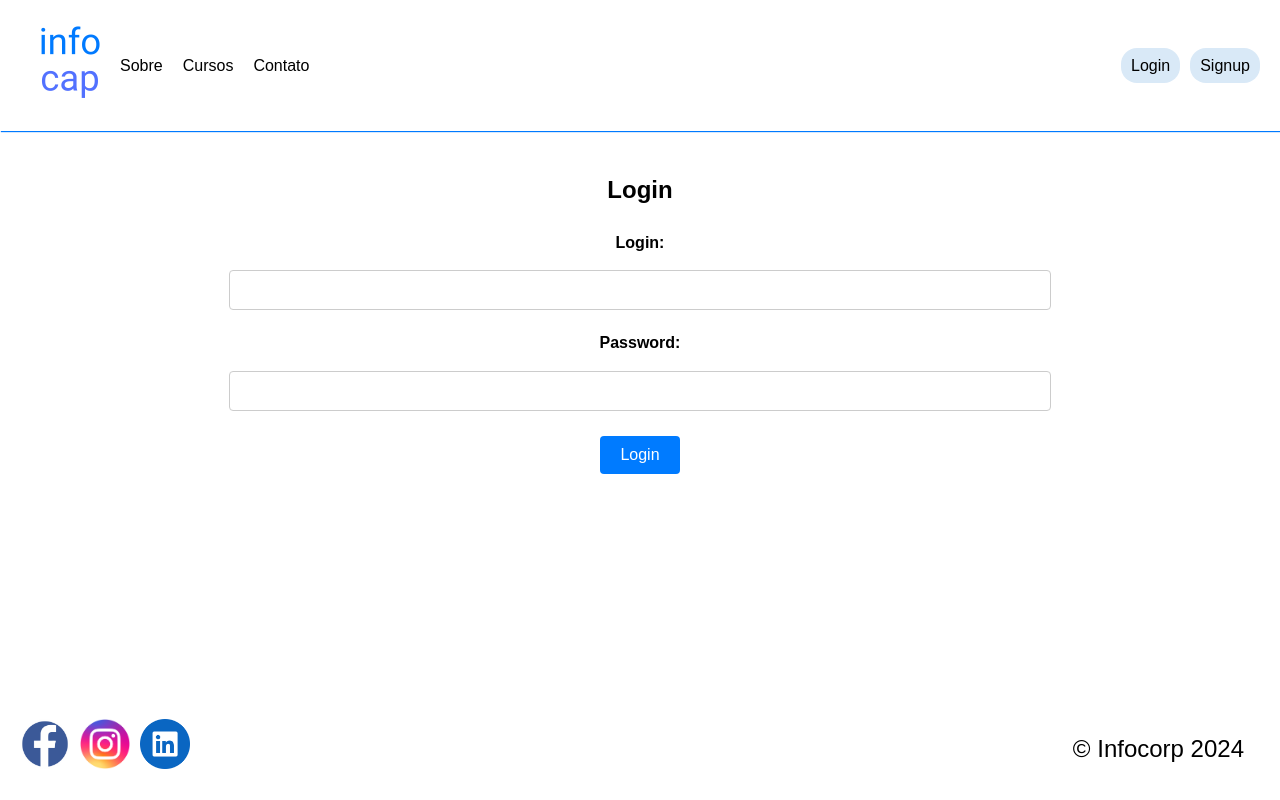
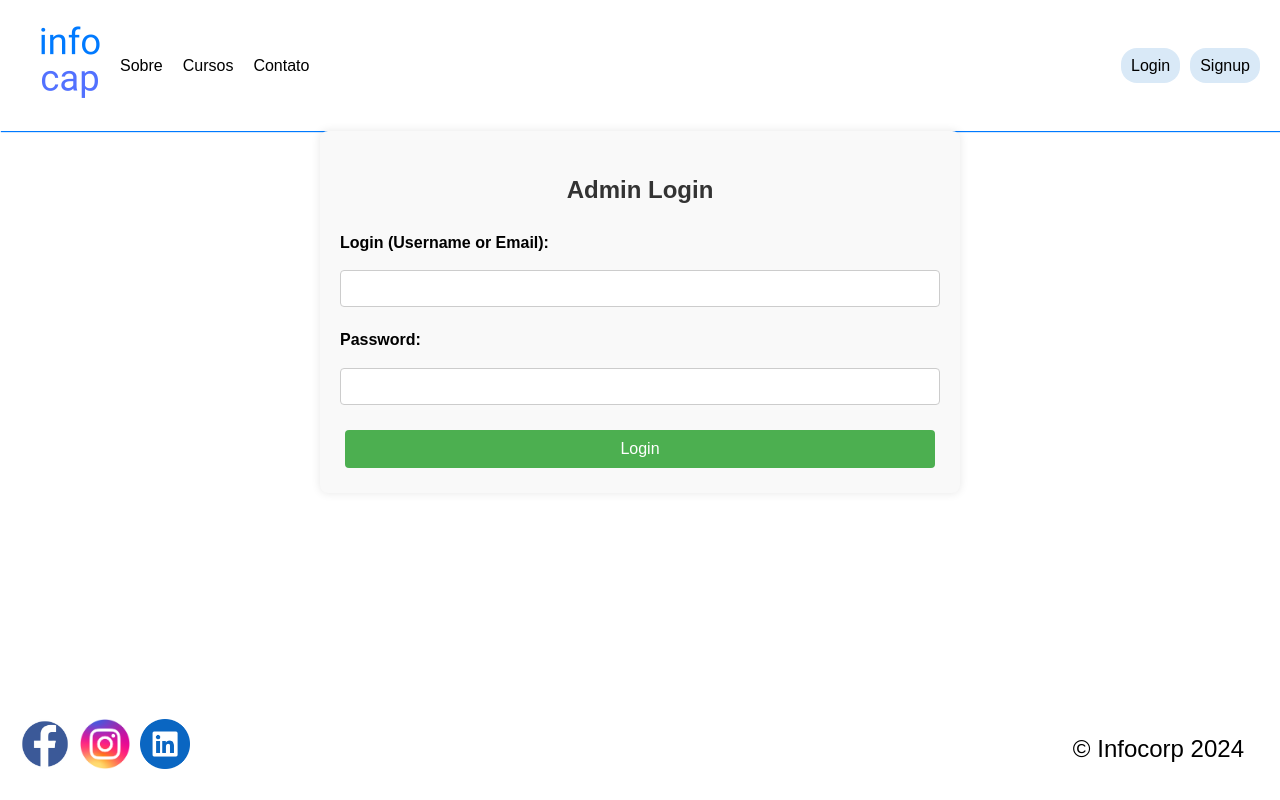
Before and after one commit to murilogillbert/infocap, a React (Vite) app: page /admin in a window 1280 px wide. Built offline with nearby package versions, Linux system fonts and the light colour scheme.

Commit message:
Mudanças no componente admin, sua estilização e no main

```diff
--- a/src/Routes/Admin/Admin.css
+++ b/src/Routes/Admin/Admin.css
@@ -1,65 +1,69 @@
-.container {
-    max-width: 800px;
+.login-container, .admin-container {
+    padding: 20px;
+    background-color: #f9f9f9;
     margin: 0 auto;
-    padding: 20px;
-    font-family: Arial, sans-serif;
+    max-width: 600px;
     border-radius: 8px;
+    box-shadow: 0 0 10px rgba(0, 0, 0, 0.1);
   }
 
-  .header {
+  h2, h3 {
+    color: #333;
+    font-family: 'Arial', sans-serif;
     text-align: center;
-    margin-bottom: 20px;
   }
 
-  .loginForm {
+  form {
     display: flex;
     flex-direction: column;
-    align-items: center;
   }
 
-  .formGroup {
+  form div {
     margin-bottom: 15px;
-    width: 100%;
-    max-width: 400px;
   }
 
-  .label {
-    display: block;
+  form label {
     margin-bottom: 5px;
     font-weight: bold;
   }
 
-  .input {
-    width: 100%;
+  form input {
     padding: 10px;
-    font-size: 16px;
+    border: 1px solid #ccc;
     border-radius: 4px;
-    border: 1px solid #ccc;
   }
 
-  .button {
-    padding: 10px 20px;
-    font-size: 16px;
-    color: #fff;
-    background-color: #007bff;
+  button {
+    padding: 10px 15px;
+    background-color: #4CAF50;
+    color: white;
     border: none;
     border-radius: 4px;
     cursor: pointer;
+    font-size: 16px;
   }
 
-  .dataSection {
-    margin-top: 20px;
+  button:hover {
+    background-color: #45a049;
   }
 
-  .list {
-    list-style: none;
-    padding: 0;
+  .table {
+    width: 100%;
+    border-collapse: collapse;
+    margin: 20px 0;
+    font-size: 18px;
+    text-align: left;
   }
 
-  .listItem {
-    padding: 10px;
-    margin-bottom: 5px;
-    background-color: #fff;
-    border-radius: 4px;
-    box-shadow: 0 0 5px rgba(0,0,0,0.1);
+  .table th, .table td {
+    padding: 12px;
+    border: 1px solid #ddd;
   }
+
+  .table th {
+    background-color: #f2f2f2;
+  }
+
+  .table tbody tr:nth-child(even) {
+    background-color: #f9f9f9;
+  }
--- a/src/Routes/Admin/Admin.jsx
+++ b/src/Routes/Admin/Admin.jsx
@@ -1,15 +1,13 @@
-import React, { useState, useEffect } from 'react';
-import axios from 'axios';
+import React, { useState } from 'react';
+import { useNavigate } from 'react-router-dom';
 import './Admin.css';
 
 const Admin = () => {
-  const [token, setToken] = useState(null);
-  const [userRole, setUserRole] = useState(null);
-  const [data, setData] = useState({ users: [], courses: [], monitors: [] });
-  const [credentials, setCredentials] = useState({
-    login: '',
-    password: ''
-  });
+  const [credentials, setCredentials] = useState({ login: '', password: '' });
+  const [isAuthenticated, setIsAuthenticated] = useState(false);
+  const [users, setUsers] = useState([]);
+  const [courses, setCourses] = useState([]);
+  const navigate = useNavigate();
 
   const handleChange = (e) => {
     setCredentials({
@@ -18,131 +16,118 @@ const Admin = () => {
     });
   };
 
-  const handleLogin = async (e) => {
+  const handleSubmit = async (e) => {
     e.preventDefault();
     try {
-      const response = await fetch('https://infocap-back.onrender.com/auth/login', {
-        method: 'POST',
-        headers: {
-          'Content-Type': 'application/json',
-        },
-        body: JSON.stringify(credentials),
-      });
-
+      const response = await fetch('https://infocap-back.onrender.com/user/findAll');
       if (response.ok) {
         const data = await response.json();
-        localStorage.setItem('login', credentials.login); // Store login for later use
-        setToken(data.token);
-        localStorage.setItem('token', data.token);
+        const user = data.find(
+          (user) =>
+            (user.login === credentials.login || user.email === credentials.login) &&
+            user.role === 'ADMIN'
+        );
+
+        if (user) {
+          setIsAuthenticated(true);
+          setUsers(data);  // Armazena todos os usuários
+          // Fetch courses data (assumindo que você tem uma rota para isso)
+          const coursesResponse = await fetch('https://infocap-back.onrender.com/courses');
+          if (coursesResponse.ok) {
+            const coursesData = await coursesResponse.json();
+            setCourses(coursesData);
+          } else {
+            console.error('Failed to fetch courses');
+          }
+        } else {
+          console.error('Invalid credentials or not an admin');
+        }
       } else {
-        console.error('Failed to login');
+        console.error('Failed to fetch users');
       }
     } catch (error) {
       console.error('Error:', error);
     }
   };
 
-  useEffect(() => {
-    const verifyTokenAndRole = async () => {
-      if (token) {
-        try {
-          const userResponse = await axios.get('https://infocap-back.onrender.com/user/findAll', {
-            headers: {
-              Authorization: `Bearer ${token}`,
-            },
-          });
-
-          const currentUser = userResponse.data.find(user => user.login === localStorage.getItem('login'));
-
-          if (currentUser && currentUser.role === 'ADMIN') {
-            setUserRole('ADMIN');
-            fetchData(token);
-          } else {
-            alert('Você não tem permissão para acessar esta página.');
-          }
-        } catch (error) {
-          console.error('Erro ao verificar token e role:', error);
-          alert('Erro ao verificar token e role.');
-        }
-      }
-    };
-
-    const fetchData = async (token) => {
-      try {
-        const usersResponse = await axios.get('https://infocap-back.onrender.com/user/findAll', {
-          headers: {
-            Authorization: `Bearer ${token}`,
-          },
-        });
-        const coursesResponse = await axios.get('https://infocap-back.onrender.com/course/findAll', {
-          headers: {
-            Authorization: `Bearer ${token}`,
-          },
-        });
-
-        setData({
-          users: usersResponse.data,
-          courses: coursesResponse.data,
-          monitors: usersResponse.data.filter(user => user.role === 'MONITOR'),
-        });
-      } catch (error) {
-        console.error('Erro ao buscar dados:', error);
-      }
-    };
-
-    verifyTokenAndRole();
-  }, [token]);
-
-  if (!token) {
+  if (!isAuthenticated) {
     return (
-      <div className="container">
-        <h2 className="header">Login</h2>
-        <form onSubmit={handleLogin} className="loginForm">
-          <div className="formGroup">
-            <label className="label">Login:</label>
-            <input type="text" name="login" value={credentials.login} onChange={handleChange} required className="input" />
+      <div className="login-container">
+        <h2>Admin Login</h2>
+        <form onSubmit={handleSubmit}>
+          <div>
+            <label>Login (Username or Email):</label>
+            <input
+              type="text"
+              name="login"
+              value={credentials.login}
+              onChange={handleChange}
+              required
+            />
           </div>
-          <div className="formGroup">
-            <label className="label">Password:</label>
-            <input type="password" name="password" value={credentials.password} onChange={handleChange} required className="input" />
+          <div>
+            <label>Password:</label>
+            <input
+              type="password"
+              name="password"
+              value={credentials.password}
+              onChange={handleChange}
+              required
+            />
           </div>
-          <button type="submit" className="button">Login</button>
+          <button type="submit">Login</button>
         </form>
       </div>
     );
   }
 
-  if (userRole !== 'ADMIN') {
-    return <div className="container">Verificando permissões...</div>;
-  }
-
   return (
-    <div className="container">
-      <h1 className="header">Painel Administrativo</h1>
-      <div className="dataSection">
-        <h2>Usuários</h2>
-        <ul className="list">
-          {data.users.map(user => (
-            <li key={user.id} className="listItem">{user.name}</li>
-          ))}
-        </ul>
-      </div>
-      <div className="dataSection">
-        <h2>Cursos</h2>
-        <ul className="list">
-          {data.courses.map(course => (
-            <li key={course.id} className="listItem">{course.name}</li>
-          ))}
-        </ul>
-      </div>
-      <div className="dataSection">
-        <h2>Monitores</h2>
-        <ul className="list">
-          {data.monitors.map(monitor => (
-            <li key={monitor.id} className="listItem">{monitor.name}</li>
-          ))}
-        </ul>
-      </div>
+    <div className="admin-container">
+      <h2>Admin Dashboard</h2>
+      <section>
+        <h3>Usuários</h3>
+        <table className="table">
+          <thead>
+            <tr>
+              <th>ID</th>
+              <th>Nome</th>
+              <th>Email</th>
+              <th>Role</th>
+            </tr>
+          </thead>
+          <tbody>
+            {users.map((user) => (
+              <tr key={user.id}>
+                <td>{user.id}</td>
+                <td>{user.name}</td>
+                <td>{user.email}</td>
+                <td>{user.role}</td>
+              </tr>
+            ))}
+          </tbody>
+        </table>
+      </section>
+      <section>
+        <h3>Cursos</h3>
+        <table className="table">
+          <thead>
+            <tr>
+              <th>ID</th>
+              <th>Nome</th>
+              <th>Monitor</th>
+            </tr>
+          </thead>
+          <tbody>
+            {courses.map((course) => (
+              <tr key={course.id}>
+                <td>{course.id}</td>
+                <td>{course.name}</td>
+                <td>{course.monitor}</td>
+              </tr>
+            ))}
+          </tbody>
+        </table>
+      </section>
     </div>
   );
 };
```
Also changed, not shown: src/main.jsx (+13 -39 lines).
